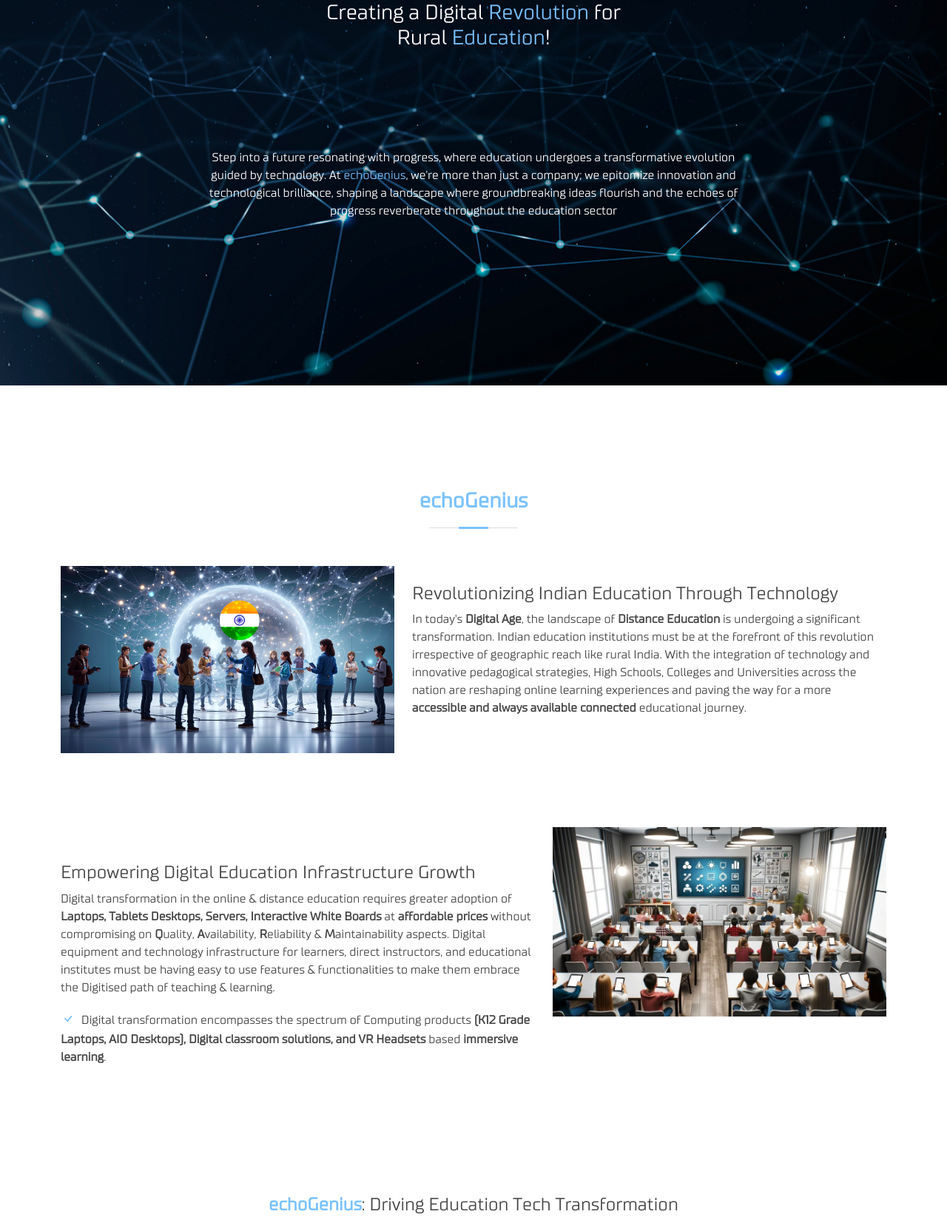
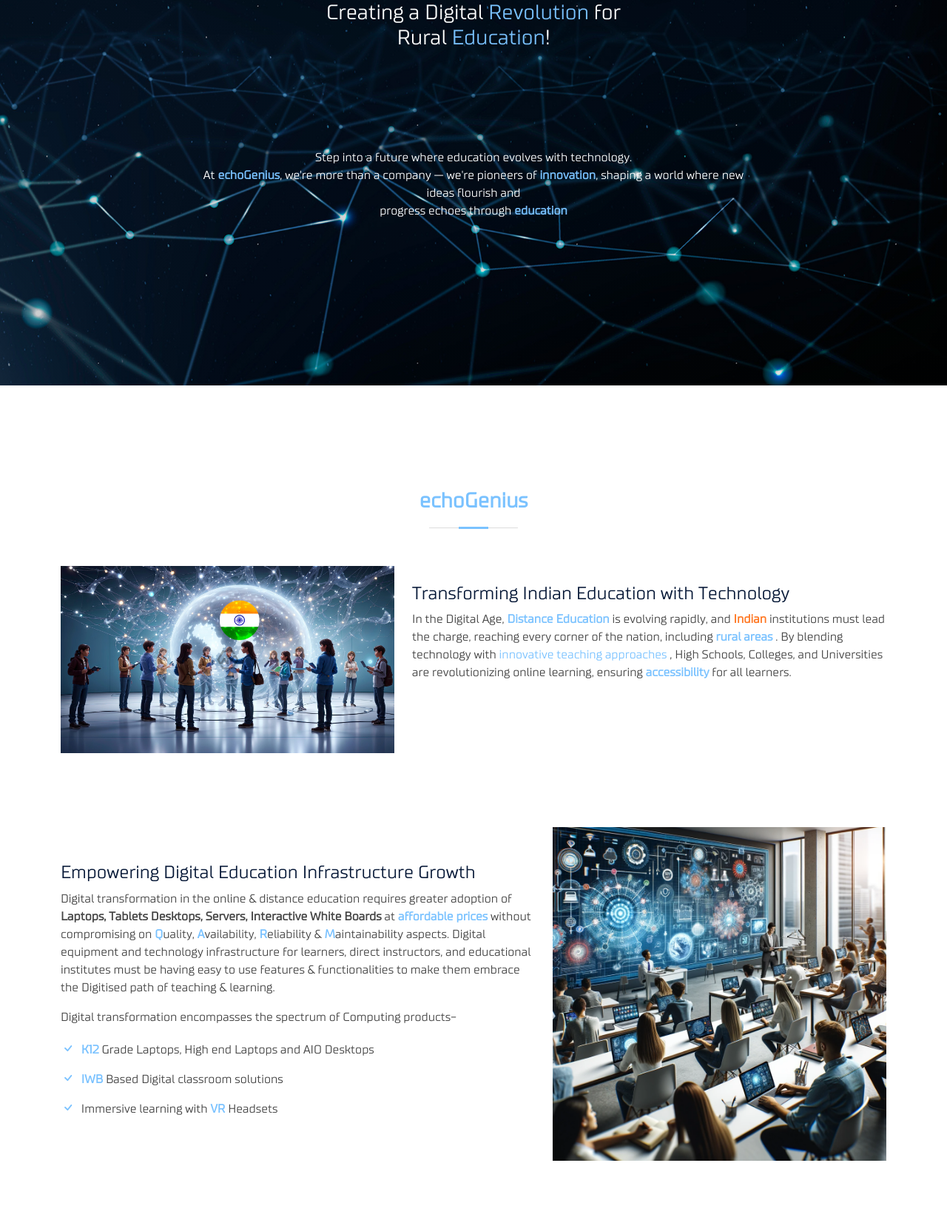
Before and after one commit to echoGenius/echoGenius.in, a PHP site: page / in a window 1280 px wide. Shown: the part 279-1924 px from the top of the page at 74% size. Run offline with PHP 8.4, Linux system fonts and the light colour scheme.

Commit message:
updated content and fixed typos

```diff
--- a/public_html/assets/css/style.css
+++ b/public_html/assets/css/style.css
@@ -896,6 +896,7 @@
 .features h3 {
   font-weight: 400;
   font-size: 24px;
+  color: #041635;
 }
 
 .features ul {
@@ -1464,6 +1465,7 @@
   font-weight: 700;
   margin: 15px 0 5px 0;
   font-size: 18px;
+  color: #041635;
 }
 
 .team .member .member-info span {
--- a/public_html/includes/footer.php
+++ b/public_html/includes/footer.php
@@ -35,7 +35,7 @@
             <p>
               EchoGenius Technologies Pvt Ltd<br>
               B13, 4th Floor <br>
-              Sector 2 Noida, U.P 201201<br>
+              Sector 2 Noida, U.P 201301<br>
               India <br>
               <strong>Phone:</strong> +91 9810065144<br>
               <strong>Office:</strong> 0120-4226661<br>
--- a/public_html/sections/contactus.php
+++ b/public_html/sections/contactus.php
@@ -21,7 +21,7 @@
                 <div class="info-box">
                   <i class="bx bx-envelope"></i>
                   <h3>Email Us</h3>
-                  <p>info@echogenius.in</p>
+                  <p><br>info@echogenius.in<br></p>
                 </div>
               </div>
               <div class="col-md-6">
@@ -46,10 +46,10 @@
                 </div>
               </div>
               <div class="form-group mt-3">
-                <input type="text" class="form-control" name="subject" id="subject" placeholder="Subject" required>
+                <input type="text" class="form-control" name="subject" id="subject" placeholder="Subject" required><br>
               </div>
               <div class="form-group mt-3">
-                <textarea class="form-control" name="message" rows="5" placeholder="Message" required></textarea>
+                <textarea class="form-control" name="message" rows="9" placeholder="Message" required></textarea>
               </div>
               <div class="my-3">
                 <div class="loading">Loading</div>
--- a/public_html/sections/content.php
+++ b/public_html/sections/content.php
@@ -11,13 +11,14 @@
             <img src="assets/img/features-1.jpg" class="img-fluid" alt="">
           </div>
           <div class="col-md-7 pt-4">
-            <h3>Revolutionizing Indian Education Through Technology</h3>
+            <h3>Transforming Indian Education with Technology</h3>
             <p>
-                            In today's <b>Digital Age</b>, the landscape of <b>Distance Education</b> is undergoing a significant transformation.
-                Indian education institutions must be at the forefront of this revolution irrespective of geographic reach
-                like rural India. With the integration of technology and innovative pedagogical strategies, High Schools,
-                Colleges and Universities across the nation are reshaping online learning experiences and paving the
-                way for a more <b>accessible and always available connected</b> educational journey.
+            In the Digital Age, <a style="color: #7ac2ff;"><b>Distance Education</b></a>
+            is evolving rapidly, and <a style="color: #FF7722;"><b>Indian</b></a> institutions must lead the charge,
+            reaching every corner of the nation, including <a style="color: #7ac2ff;"><b>rural areas</b></a> . By blending
+            technology with <a style="color: #7ac2ff;">innovative teaching approaches</a> , High Schools,
+            Colleges, and Universities are revolutionizing online learning,
+            ensuring <a style="color: #7ac2ff;"><b>accessibility</b></a>  for all learners.
             </p>
 
           </div>
@@ -25,29 +26,62 @@
 
         <div class="row" data-aos="fade-up">
           <div class="col-md-5 order-1 order-md-2">
-            <img src="assets/img/features-2.webp" class="img-fluid" alt="">
+            <img src="assets/img/features-2.png" class="img-fluid" alt="">
           </div>
           <div class="col-md-7 pt-5 order-2 order-md-1">
             <h3>Empowering Digital Education Infrastructure Growth</h3>
             <p>
                             Digital transformation in the online & distance education requires greater adoption of <b>Laptops, Tablets
-                Desktops, Servers, Interactive White Boards</b> at <b>affordable prices</b> without compromising on <b>Q</b>uality,
-                <b>A</b>vailability, <b>R</b>eliability & <b>M</b>aintainability aspects.  Digital equipment and technology infrastructure for
-                learners, direct instructors, and educational institutes must be having easy to use features &
+                Desktops, Servers, Interactive White Boards</b> at <a style="color: #7ac2ff;"><b>affordable prices</b></a> without compromising on <a style="color: #7ac2ff;"><b>Q</b></a>uality,
+                <a style="color: #7ac2ff;"><b>A</b></a>vailability, <a style="color: #7ac2ff;"><b>R</b></a>eliability & <a style="color: #7ac2ff;"><b>M</b></a>aintainability aspects.
+                Digital equipment and technology infrastructure for learners, direct instructors, and educational institutes must be having easy to use features &
                 functionalities to make them embrace the Digitised path of teaching & learning.
             </p>
-            <ul>
-              <li><i class="bi bi-check"></i> Digital transformation encompasses the spectrum of Computing products
-              <b>(K12 Grade Laptops, AIO Desktops), Digital classroom solutions, and VR Headsets</b> based <b>immersive learning</b>.  </li>
+            <p>
+                            Digital transformation encompasses the spectrum of Computing products- <br>
+                            <ul>
+              <li><i class="bi bi-check"></i> <a style="color: #7ac2ff;"><b>K12</b></a> Grade Laptops, High end Laptops and AIO Desktops</li>
+              <li><i class="bi bi-check"></i> <a style="color: #7ac2ff;"><b>IWB</b></a> Based Digital classroom solutions</li>
+              <li><i class="bi bi-check"></i> Immersive learning with <a style="color: #7ac2ff;"><b>VR</b></a> Headsets</li>
             </ul>
+            </p>
           </div>
         </div>
 
         <div class="row" data-aos="fade-up">
+          <div class="col-md-5">
+            <img src="assets/img/features-4.png" class="img-fluid" alt="">
+          </div>
+          <div class="col-md-7 pt-4">
+            <h3>Empowering Education with Innovation: <a style="color: #7ac2ff;"><b>echoGenius</b></a> Leads the Charge</h3>
+            <p>
+            At <a style="color: #7ac2ff;"><b>echoGenius</b></a> Technologies Pvt Ltd, we're not just changing the game – we're redefining it.
+            Our suite of cutting-edge digital devices is at the forefront of a revolution in education
+            technology. From state-of-the-art K12 laptops to immersive VR headsets, our products seamlessly
+            deliver top-tier content, setting a new standard in educational excellence.
+            </p>
+            <p>
+            But here's the kicker: affordability never means compromise. We're committed to ensuring that
+            learners everywhere have access to <a style="color: #7ac2ff;"><b>premium educational tools</b></a> without breaking the bank. With
+            our all-in-one desktop solutions and interactive whiteboards, we're not just transforming
+            classrooms – we're creating dynamic, engaging learning environments where students thrive.
+            </p>
+            <p>
+            And it doesn't stop there. <a style="color: #7ac2ff;"><b>echoGenius</b></a> isn't just a local player. We're driving change on a
+            global scale, aligning with initiatives like <a style="color: #FF7722;"><b>Digital India</b></a> and forging partnerships that
+            transcend borders. Together, we're meeting the skyrocketing demand for digital literacy worldwide.
+            </p>
+
+          </div>
+        </div>
+
+        <div class="row" data-aos="fade-up" style="background-color: #e6e6e6;">
           <div class="col-md-7 pt-5 order-2 order-md-1 mx-auto text-center">
             <h3><a style="color: #7ac2ff;"><b>echoGenius</b></a>: Driving Education Tech Transformation</h3>
             <p>
-            <a style="color: #7ac2ff;"><b>echoGenius</b></a> Technologies Pvt Ltd is poised to redefine the landscape of education by introducing a range of cutting-edge digital devices. From state-of-the-art K12 laptops to immersive VR headsets, our products are engineered to deliver world-class content seamlessly. Our commitment to affordability does not compromise on quality, ensuring that learners have access to premium educational tools. By offering all-in-one desktop solutions and interactive whiteboards, we facilitate engaging learning experiences in modern classrooms. EchoGenius is not just a local player; we align with the Digital India initiative and forge global partnerships to address the growing demand for digital literacy worldwide. Join us in revolutionizing education and empowering learners with the tools they need to thrive in the digital age.
+            Join <a style="color: #7ac2ff;"><b>echoGenius</b></a> in the journey to revolutionize education.
+            Together, let's empower learners to excel in the digital age and beyond.Join us in the journey to
+            revolutionize education. Together, let's empower learners to excel in the digital age and beyond.<br><br><br>
             </p>
           </div>
         </div>
--- a/public_html/sections/hero.php
+++ b/public_html/sections/hero.php
@@ -4,9 +4,8 @@
         <div class="col-xl-8">
         <h2>Welcome to <a style="color: #7ac2ff;">echoGenius</a></h2>
           <h3 style="color: #fff;">Creating a Digital <a style="color: #7ac2ff;">Revolution</a> for <br>Rural <a style="color: #7ac2ff;">Education</a>!</h3>
-          <p style="margin-top: 18%;">Step into a future resonating with progress, where education undergoes a transformative evolution guided by technology.
-              At <a style="color: #7ac2ff;">echoGenius</a>, we're more than just a company; we epitomize innovation and technological brilliance,
-              shaping a landscape where groundbreaking ideas flourish and the echoes of progress reverberate throughout the education sector</p>
+          <p style="margin-top: 18%;">Step into a future where education evolves with technology.<br>At <a style="color: #7ac2ff;"><b>echoGenius</b></a>, we're more than a company — we're pioneers of <a style="color: #7ac2ff;"><b>innovation</b></a>, shaping a world where new ideas flourish and <br>progress echoes through <a style="color: #7ac2ff;"><b>education</b></a>
+              </p>
         </div>
       </div>
     </div>
```
Also changed, not shown: public_html/sections/team.php (+10 -7 lines), public_html/sections/whyus.php (+15 -7 lines), public_html/assets/img/features-2.jpg (added), public_html/assets/img/features-2.png (added), public_html/assets/img/features-4.png, public_html/assets/img/why-us.jpg (added).
